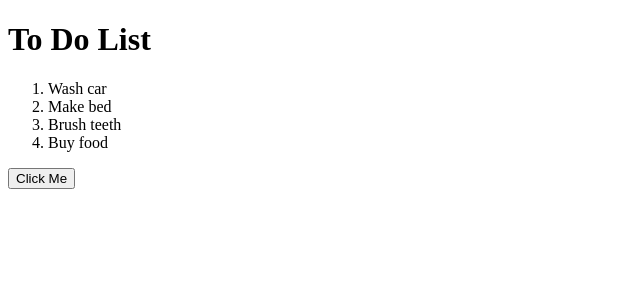
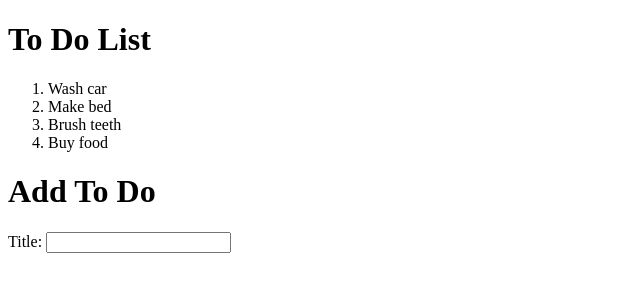
Before and after one commit to soyun0101/react_to_dos, a React app: page / in a window 1280 px wide. Shown: the top 300 px of the page, without its empty margins (0-640 px from the left). Built offline with nearby package versions, Linux system fonts and the light colour scheme; the HTML template or start-up script is replaced by a standard one.

Commit message:
forms to do

```diff
--- /dev/null
+++ b/src/components/add_to_do.jsx
@@ -0,0 +1,37 @@
+import React from 'react';
+
+class AddToDo extends React.Component{
+    constructor(props){
+        super(props);
+
+        this.state = {
+            title: ''
+        }
+
+        this.handleChange = this.handleChange.bind(this);
+    }
+
+    handleChange(e){
+        console.log('change event: ');
+        console.dir(e.target);
+
+        console.log('input value: ', event.target.value);
+        this.setState({
+            title: event.target.value
+        });
+    }
+    render(){
+        return(
+            <form>
+                <h1>Add To Do</h1>
+
+                <div>
+                    <label htmlFor="title">Title: </label>
+                    <input value={this.state.title} onChange={this.handleChange} type="text" id="title"/>
+                </div>
+            </form>
+        )
+    }
+}
+
+export default AddToDo;
--- a/src/components/app.jsx
+++ b/src/components/app.jsx
@@ -1,14 +1,14 @@
 import React from 'react';
 
 import ToDoList from './to_do_list';
-import Button from './button';
+import AddToDo from './add_to_do';
 
 function App(props){
     return (
         <div>
             <h1>To Do List</h1>
             <ToDoList/>
-            <Button/>
+            <AddToDo/>
         </div>
     );
 }
```
